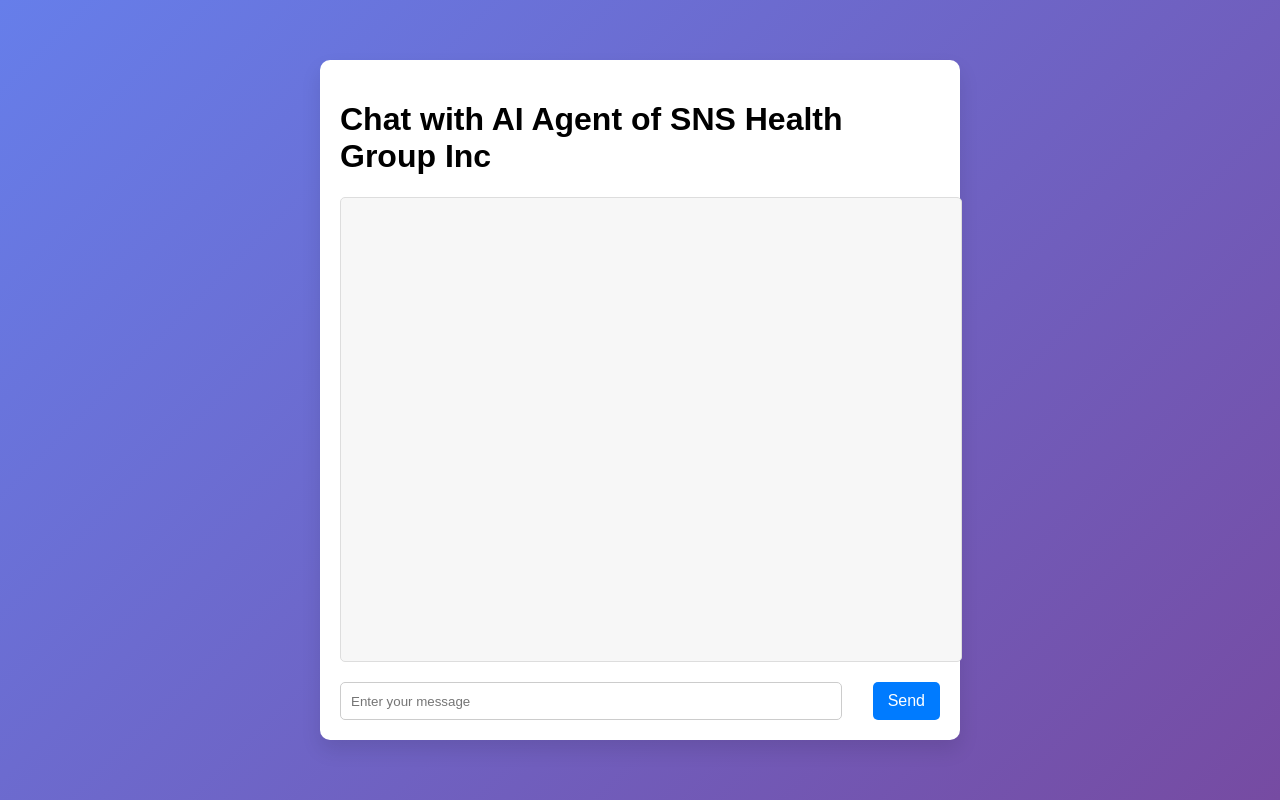
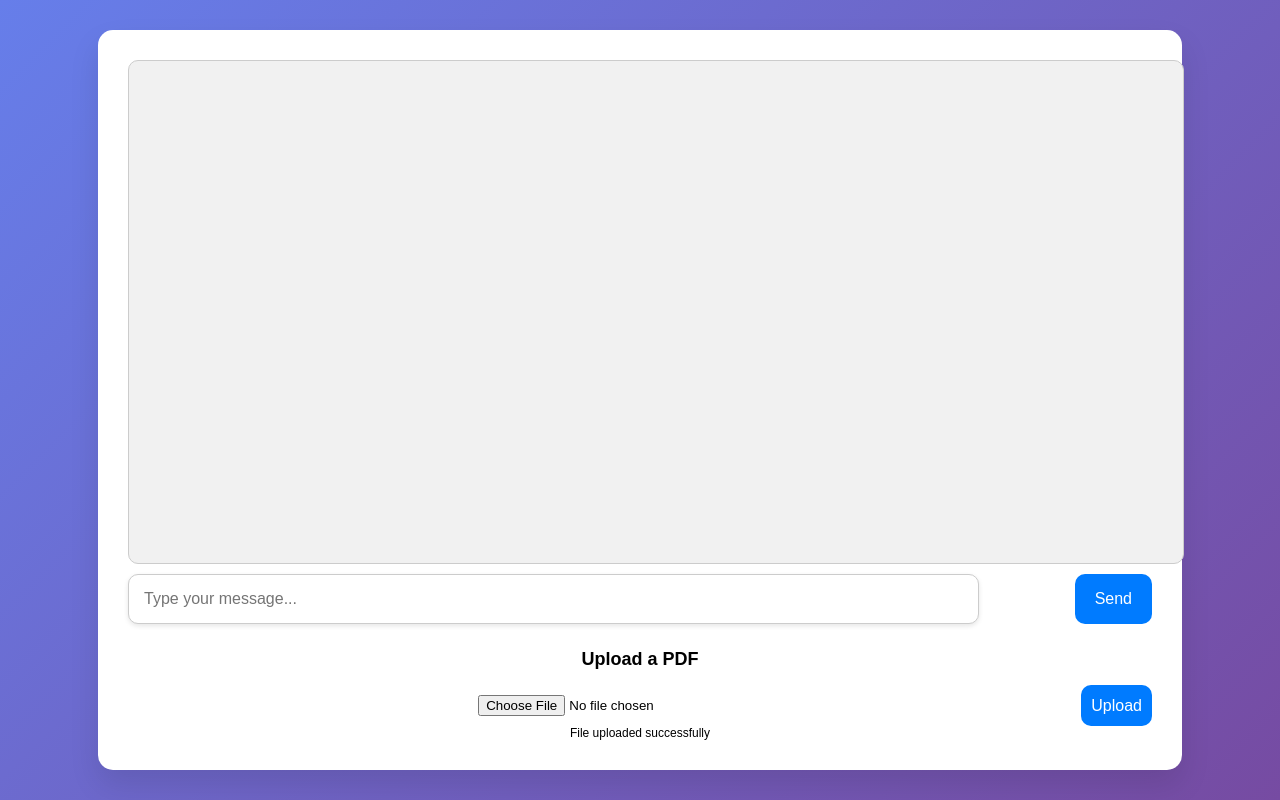
Before and after one commit to STEM-ai/Internal_web_HR_training, a FastAPI app: template templates/chat.html in a window 1280 px wide. Run offline with FastAPI, Linux system fonts and the light colour scheme; the template is opened without the code that fills it, so the values that code supplies are empty; parts of the project's set-up code (start-up, migrations or seed data) failed here and were passed over.

Commit message:
Visual updates

```diff
--- a/document_hash.txt
+++ b/document_hash.txt
@@ -1 +1 @@
-1c3c4bc30bf1da936565a2f6bda944593fd86fb05ab99bea51ac84b624dcba4d
+2adaa3d1e9a33b81f958f9551a0c5d4769912b01de55b07303b7622fa670cfd4
--- a/main.py
+++ b/main.py
@@ -29,12 +29,12 @@ load_dotenv()
 
 llm = ChatOpenAI(model="gpt-4o-mini", temperature=0)
 
-DOCUMENT_PATH = "docs/Template_pitch.pdf"
+DOCUMENT_PATH = "docs/HR_internal.pdf"
 HASH_FILE = "document_hash.txt"
 VECTOR_STORE_PATH = "faiss_vector_db"
 
 # Password for security
-PASSWORD = "test" #PASSWORD = os.getenv('ACCESS_PASSWORD', 'securepassword') # = test
+PASSWORD = "test"  #PASSWORD = os.getenv('ACCESS_PASSWORD', 'securepassword') # = test
 
 # Store conversation memories and last active time keyed by session_id
 session_memories = {}
@@ -49,6 +49,7 @@ UPLOAD_DIRECTORY = "temp_files"
 if not os.path.exists(UPLOAD_DIRECTORY):
     os.makedirs(UPLOAD_DIRECTORY)
 
+
 # Function to calculate file hash
 def calculate_file_hash(filepath):
     logger.info(f"Calculating hash for file: {filepath}")
@@ -57,6 +58,7 @@ def calculate_file_hash(filepath):
         while chunk := file.read(8192):
             hash_algo.update(chunk)
     return hash_algo.hexdigest()
+
 
 # Function to check if the document has changed
 def document_changed():
@@ -73,6 +75,7 @@ def document_changed():
     logger.info("Document has changed.")
     return True
 
+
 # Function to load and ingest documents
 def ingest_docs():
     logger.info("Starting document ingestion process.")
@@ -80,15 +83,18 @@ def ingest_docs():
     docs = loader.load()
     logger.info(f"Loaded {len(docs)} documents.")
 
-    text_splitter = RecursiveCharacterTextSplitter(chunk_size=1000, chunk_overlap=200)
+    text_splitter = RecursiveCharacterTextSplitter(chunk_size=1000,
+                                                   chunk_overlap=200)
     chunks = text_splitter.split_documents(docs)
     logger.info(f"Split documents into {len(chunks)} chunks.")
 
     embeddings = OpenAIEmbeddings()
     vectorstore = FAISS.from_documents(documents=chunks, embedding=embeddings)
     vectorstore.save_local(VECTOR_STORE_PATH)
-    logger.info("Document successfully ingested and stored in the vector database.")
+    logger.info(
+        "Document successfully ingested and stored in the vector database.")
     return vectorstore
+
 
 # Load or initialize the document vector store
 if document_changed():
@@ -96,16 +102,21 @@ if document_changed():
     retriever = vectorstore.as_retriever()
 else:
     logger.info("Loading existing vector store.")
-    vectorstore = FAISS.load_local(VECTOR_STORE_PATH, OpenAIEmbeddings(), allow_dangerous_deserialization=True)
+    vectorstore = FAISS.load_local(VECTOR_STORE_PATH,
+                                   OpenAIEmbeddings(),
+                                   allow_dangerous_deserialization=True)
     retriever = vectorstore.as_retriever()
+
 
 # Function to get memory for a session, creating it if it doesn't exist
 def get_conversation_memory(session_id):
     if session_id not in session_memories:
-        logger.info(f"Creating new conversation memory for session: {session_id}")
+        logger.info(
+            f"Creating new conversation memory for session: {session_id}")
         session_memories[session_id] = ConversationBufferMemory()
     last_active_time[session_id] = time.time()  # Update last active time
     return session_memories[session_id]
+
 
 # Cleanup inactive sessions
 def cleanup_sessions(timeout=3600):  # Timeout in seconds (1 hour)
@@ -118,7 +129,9 @@ def cleanup_sessions(timeout=3600):  # Timeout in seconds (1 hour)
     for session_id in to_remove:
         session_memories.pop(session_id, None)
         last_active_time.pop(session_id, None)
-        logger.info(f"Session {session_id} has been cleaned up due to inactivity.")
+        logger.info(
+            f"Session {session_id} has been cleaned up due to inactivity.")
+
 
 # Function to clear the .cache directory
 def clear_cache():
@@ -129,12 +142,14 @@ def clear_cache():
     except Exception as e:
         logger.error(f"Error while clearing cache: {e}")
 
+
 # Background task to clear inactive sessions and cache every 20 minutes
 async def periodic_reset():
     while True:
         await asyncio.sleep(20 * 60)  # Wait for 20 minutes
         cleanup_sessions()
         clear_cache()
+
 
 app = FastAPI(title="LangChain Server with Knowledge Base")
 app.mount("/static", StaticFiles(directory="static"), name="static")
@@ -145,15 +160,18 @@ UPLOAD_DIRECTORY = "temp_files"
 if not os.path.exists(UPLOAD_DIRECTORY):
     os.makedirs(UPLOAD_DIRECTORY)
 
+
 # Model to handle chat input with session_id
 class ChatInput(BaseModel):
     session_id: str
     input_text: str
 
+
 # Login Page
 @app.get("/", response_class=HTMLResponse)
 async def root(request: Request):
     return RedirectResponse(url="/login")
+
 
 # Verify password and set a session cookie
 @app.post("/login")
@@ -168,17 +186,20 @@ async def login(response: Response, password: str = Form(...)):
             key="session_token",
             value=session_token,
             httponly=False,  # Allow JavaScript to access the cookie
-            secure=False,    # Set to True in production with HTTPS
-            path="/"         # Set the cookie for the root path so it's accessible everywhere
+            secure=False,  # Set to True in production with HTTPS
+            path=
+            "/"  # Set the cookie for the root path so it's accessible everywhere
         )
 
         return response
     else:
         raise HTTPException(status_code=403, detail="Invalid password")
 
+
 @app.get("/login", response_class=HTMLResponse)
 async def login_page(request: Request):
     return templates.TemplateResponse("login.html", {"request": request})
+
 
 # Chat page that requires login
 @app.get("/chat-page", response_class=HTMLResponse)
@@ -188,6 +209,7 @@ async def get_chat_page(request: Request):
         return templates.TemplateResponse("chat.html", {"request": request})
     else:
         raise HTTPException(status_code=403, detail="Unauthorized")
+
 
 # Chat functionality restricted by session
 @app.post("/chat")
@@ -201,7 +223,8 @@ async def chat(request: Request):
         input_data = ChatInput(**body)
         session_id = input_data.session_id
         input_text = input_data.input_text
-        logger.info(f"Received user input for session {session_id}: {input_text}")
+        logger.info(
+            f"Received user input for session {session_id}: {input_text}")
     except Exception as e:
         logger.error(f"Error parsing input data: {e}")
         return {"error": "Invalid input data"}
@@ -213,7 +236,8 @@ async def chat(request: Request):
         # Retrieve relevant knowledge from the vectorstore
         context = retriever.invoke(input_text)
         context_text = "\n\n".join([doc.page_content for doc in context])
-        logger.info(f"Context retrieved for session {session_id}: {context_text}")
+        logger.info(
+            f"Context retrieved for session {session_id}: {context_text}")
 
         # Build the question with context and memory
         question_with_context = f"{persona_prompt}\n\nContext:\n{context_text}\n\nQuestion: {input_text}"
@@ -225,12 +249,10 @@ async def chat(request: Request):
 
         return {"answer": result}
     except Exception as e:
-        logger.error(f"Error during chat invocation for session {session_id}: {e}")
+        logger.error(
+            f"Error during chat invocation for session {session_id}: {e}")
         return {"error": "Failed to process request"}
 
-
-
-# File upload functionality restricted by session
 @app.post("/upload")
 async def upload_pdf(request: Request, file: UploadFile = File(...)):
     session_token = request.cookies.get("session_token")
@@ -238,16 +260,48 @@ async def upload_pdf(request: Request, file: UploadFile = File(...)):
         raise HTTPException(status_code=403, detail="Unauthorized")
 
     logger.info(f"Received file upload request: {file.filename}")
+
     try:
+        # Save the file to the upload directory
         file_location = f"{UPLOAD_DIRECTORY}/{file.filename}"
         with open(file_location, "wb") as f:
             f.write(await file.read())
         logger.info(f"File '{file.filename}' saved successfully at {file_location}.")
-        return {"message": f"File '{file.filename}' uploaded successfully!"}
+
+        # Ingest the uploaded PDF into the vector store for this session
+        loader = UnstructuredPDFLoader(file_location)
+        docs = loader.load()
+        logger.info(f"Loaded {len(docs)} documents from the uploaded PDF.")
+
+        # Split the documents into chunks for embedding
+        text_splitter = RecursiveCharacterTextSplitter(chunk_size=1000, chunk_overlap=200)
+        chunks = text_splitter.split_documents(docs)
+        logger.info(f"Split the uploaded PDF into {len(chunks)} chunks.")
+
+        # Create embeddings and add them to the vector store for this session
+        embeddings = OpenAIEmbeddings()
+
+        # Check if this session already has a vectorstore
+        session_vectorstore_path = f"faiss_vectorstore_{session_token}"
+        if os.path.exists(session_vectorstore_path):
+            # Load the existing vectorstore for this session
+            vectorstore = FAISS.load_local(session_vectorstore_path, embeddings, allow_dangerous_deserialization=True)
+            logger.info(f"Loaded existing vectorstore for session {session_token}.")
+        else:
+            # Create a new vectorstore if it doesn't exist for this session
+            vectorstore = FAISS.from_documents(documents=chunks, embedding=embeddings)
+            logger.info(f"Created new vectorstore for session {session_token}.")
+
+        # Update the vectorstore with the new document chunks
+        vectorstore.add_documents(chunks)
+        vectorstore.save_local(session_vectorstore_path)
+        logger.info(f"Updated vectorstore for session {session_token} with the new document.")
+
+        return {"message": f"File '{file.filename}' uploaded and ingested successfully!"}
+
     except Exception as e:
-        logger.error(f"Error during file upload: {e}")
+        logger.error(f"Error during file upload and ingestion: {e}")
         return {"error": str(e)}
-
 
 # Start the background task when the FastAPI app starts
 @app.on_event("startup")
--- a/static/app.js
+++ b/static/app.js
@@ -1,21 +1,10 @@
+// Handle chat form submission
 document.getElementById('chat-form').addEventListener('submit', async function (event) {
     event.preventDefault();
     const chatInput = document.getElementById('chat_input').value;
-
-    // Extract session_id from cookies
-    const sessionId = document.cookie
-        .split('; ')
-        .find(row => row.startsWith('session_token='))
-        ?.split('=')[1];
-
-    if (!sessionId) {
-        console.error("Session ID is missing!");
-        return;
-    }
+    const sessionId = document.cookie.split('; ').find(row => row.startsWith('session_token=')).split('=')[1];
 
     const chatBox = document.getElementById('chat-box');
-
-    // Display user message
     const userMessage = document.createElement('div');
     userMessage.classList.add('user-message');
     userMessage.textContent = chatInput;
@@ -38,16 +27,35 @@ document.getElementById('chat-form').addEventListener('submit', async function (
         });
 
         const result = await response.json();
-
-        // Display AI message
         const aiMessage = document.createElement('div');
         aiMessage.classList.add('ai-message');
         aiMessage.textContent = result.answer || "Error: No response from AI";
         chatBox.appendChild(aiMessage);
 
-        // Scroll to the bottom of the chat box
         chatBox.scrollTop = chatBox.scrollHeight;
     } catch (error) {
         console.error("Error sending chat request:", error);
     }
 });
+
+// Handle file upload form submission
+document.getElementById('upload-form').addEventListener('submit', async function (event) {
+    event.preventDefault();
+    const formData = new FormData();
+    const fileInput = document.getElementById('file');
+    formData.append('file', fileInput.files[0]);
+
+    try {
+        const response = await fetch('/upload', {
+            method: 'POST',
+            body: formData
+        });
+
+        const result = await response.json();
+        console.log("Upload result:", result);
+        alert(result.message || "File uploaded successfully!");
+    } catch (error) {
+        console.error("Error uploading file:", error);
+        alert("Error uploading file");
+    }
+});
--- a/static/style.css
+++ b/static/style.css
@@ -1,65 +1,74 @@
 /* Global body styling */
 body {
-  font-family: Arial, sans-serif;
-  background: linear-gradient(135deg, #667eea, #764ba2);
+  font-family: 'Poppins', sans-serif;
+  background: linear-gradient(135deg, #667eea, #764ba2); /* Beautiful background gradient */
   margin: 0;
   height: 100vh;
   display: flex;
   justify-content: center;
   align-items: center;
+  overflow: hidden;
 }
 
-/* Centering and styling the chat container */
+/* Chat container styling */
 .chat-container {
-  background-color: #fff;
-  padding: 20px;
-  border-radius: 10px;
-  box-shadow: 0 10px 20px rgba(0, 0, 0, 0.1);
-  max-width: 600px;
-  width: 100%;
-  height: 80vh;
+  background-color: white;
+  padding: 30px;
+  border-radius: 15px;
+  box-shadow: 0 15px 30px rgba(0, 0, 0, 0.1); /* Deep box shadow for 3D effect */
+  width: 80%;  /* Increase the width to take up more space on the page */
+  max-width: 1200px;  /* Cap the maximum width to keep it readable */
+  height: 85vh; /* Make sure the container takes up the right proportion */
   display: flex;
   flex-direction: column;
   justify-content: space-between;
   position: relative;
+  margin: auto;  /* Ensure it's centered horizontally */
 }
 
-/* Chat box where messages will be displayed */
+/* Center the container vertically and horizontally */
+.chat-container {
+  margin: 0 auto; /* Ensure it is properly centered on the page */
+}
+
+/* Chat box for messages */
 #chat-box {
   border: 1px solid #ccc;
-  padding: 10px;
+  padding: 15px;
   width: 100%;
-  height: 70%;
+  height: 75%; /* Increased height to allocate more space for chat exchanges */
   overflow-y: auto;
-  background-color: #f9f9f9;
-  border-radius: 5px;
-  margin-bottom: 20px;
+  background-color: #f1f1f1; /* Different background color from the page */
+  border-radius: 10px;
+  margin-bottom: 10px;
 }
 
 /* User message styling */
 .user-message {
   text-align: right;
   color: white;
-  background-color: blue;
+  background-color: #4a90e2;
   padding: 10px;
   margin: 5px 0;
-  border-radius: 10px;
+  border-radius: 15px;
   max-width: 80%;
   margin-left: auto;
+  box-shadow: 0 5px 10px rgba(0, 0, 0, 0.1); /* Shadow for user messages */
 }
 
 /* AI message styling */
 .ai-message {
   text-align: left;
   color: white;
-  background-color: green;
+  background-color: #3cb371;
   padding: 10px;
   margin: 5px 0;
-  border-radius: 10px;
+  border-radius: 15px;
   max-width: 80%;
+  box-shadow: 0 5px 10px rgba(0, 0, 0, 0.1); /* Shadow for AI messages */
 }
 
-/* Form styling at the bottom of the chat container */
+/* Form styling for chat input */
 form {
   display: flex;
   justify-content: space-between;
@@ -67,56 +76,44 @@ form {
 
 input[type="text"] {
   width: 80%;
-  padding: 10px;
+  padding: 15px;
   border: 1px solid #ccc;
-  border-radius: 5px;
+  border-radius: 10px;
+  transition: border-color 0.3s ease, box-shadow 0.3s ease;
+  font-size: 16px;
+  box-shadow: 0 2px 5px rgba(0, 0, 0, 0.1); /* Shadow for input field */
 }
 
+input[type="text"]:focus {
+  outline: none;
+  border-color: #764ba2;
+  box-shadow: 0 5px 10px rgba(0, 0, 0, 0.15);
+}
+
+/* Button styling */
 button {
-  padding: 10px 15px;
+  padding: 15px 20px;
   background-color: #007bff;
   color: white;
   border: none;
-  border-radius: 5px;
+  border-radius: 10px;
   cursor: pointer;
   font-size: 16px;
 }
 
-button:hover {
-  background-color: #0056b3;
+/* Upload container */
+.upload-container {
+  margin-top: 10px;
+  text-align: center;
+  font-size: 12px;  /* Reduce the size of the upload area */
 }
 
-/* Scrollable chat box */
-#chat-box {
-  overflow-y: scroll;
-  height: 70%;
-  padding-right: 10px;
-  border-radius: 5px;
-  background-color: #f7f7f7;
-  border: 1px solid #ddd;
+input[type="file"] {
+  display: block;
+  margin: 5px auto; /* Reduce spacing */
+  padding: 5px;
 }
 
-/* User and AI message distinctions */
-.user-message {
-  background-color: #4a90e2;
-  color: white;
-  text-align: right;
-  border-radius: 10px;
-  margin: 5px 0;
-  padding: 10px;
-  width: fit-content;
-  max-width: 70%;
-  align-self: flex-end;
+.upload-container button {
+  padding: 10px; /* Reduce padding */
 }
-
-.ai-message {
-  background-color: #3cb371;
-  color: white;
-  text-align: left;
-  border-radius: 10px;
-  margin: 5px 0;
-  padding: 10px;
-  width: fit-content;
-  max-width: 70%;
-  align-self: flex-start;
-}
--- a/templates/chat.html
+++ b/templates/chat.html
@@ -3,27 +3,102 @@
 <head>
     <meta charset="UTF-8">
     <meta name="viewport" content="width=device-width, initial-scale=1.0">
-    <title>Chat and Upload</title>
+    <title>Chat and PDF Upload</title>
     <link rel="stylesheet" href="/static/style.css">
 </head>
 <body>
+    <div class="chat-container">
+        <!-- Chatbox Section -->
+        <div id="chat-box" class="chat-box">
+            <!-- Chat messages will be displayed here -->
+        </div>
 
-<!-- Main Chat Container -->
-<div class="chat-container">
-    <h1>Chat with AI Agent of SNS Health Group Inc</h1>
+        <!-- Chat input form -->
+        <form id="chat-form">
+            <input type="text" id="chat_input" name="chat_input" placeholder="Type your message..." required>
+            <button type="submit">Send</button>
+        </form>
 
-    <!-- Chat Box -->
-    <div id="chat-box">
-        <!-- Messages will be displayed here -->
+        <!-- PDF Upload Section -->
+        <div class="upload-container">
+            <h2>Upload a PDF</h2>
+            <form id="upload-form" method="POST" enctype="multipart/form-data" action="/upload">
+                <input type="file" id="file" name="file" accept="application/pdf" required>
+                <button type="submit">Upload</button>
+            </form>
+            <!-- Hidden checkbox that will be shown when the upload is successful -->
+            <label>
+                <input type="checkbox" id="upload-success" style="display: none;" disabled>
+                File uploaded successfully
+            </label>
+        </div>
     </div>
 
-    <!-- Chat Form -->
-    <form id="chat-form">
-        <input type="text" id="chat_input" placeholder="Enter your message" required>
-        <button type="submit">Send</button>
-    </form>
-</div>
+    <script>
+        // Handle chat form submission
+        document.getElementById('chat-form').addEventListener('submit', async function(event) {
+            event.preventDefault();
+            const chatInput = document.getElementById('chat_input').value;
+            const sessionId = document.cookie.split('=')[1];  // Extract session_id from cookie
 
-<script src="/static/app.js"></script>
+            const chatData = {
+                session_id: sessionId,
+                input_text: chatInput
+            };
+
+            console.log("Sending chat data:", chatData);
+
+            const response = await fetch("/chat", {
+                method: "POST",
+                headers: {
+                    "Content-Type": "application/json",
+                },
+                body: JSON.stringify(chatData),
+            });
+
+            const result = await response.json();
+            console.log("Chat response:", result);
+
+            // Display chat message in chat-box
+            const chatBox = document.getElementById('chat-box');
+            const userMessage = document.createElement('div');
+            userMessage.classList.add('user-message');
+            userMessage.innerText = chatInput;
+            chatBox.appendChild(userMessage);
+
+            const botMessage = document.createElement('div');
+            botMessage.classList.add('ai-message');
+            botMessage.innerText = result.answer;
+            chatBox.appendChild(botMessage);
+
+            // Clear input
+            document.getElementById('chat_input').value = '';
+        });
+
+        // Handle PDF upload form submission
+        document.getElementById('upload-form').addEventListener('submit', async function(event) {
+            event.preventDefault();
+
+            const formData = new FormData();
+            const fileInput = document.getElementById('file');
+            formData.append('file', fileInput.files[0]);
+
+            const response = await fetch("/upload", {
+                method: "POST",
+                body: formData
+            });
+
+            const result = await response.json();
+            if (response.ok) {
+                console.log("Upload successful:", result.message);
+                // Show the checkbox when upload is successful
+                document.getElementById('upload-success').style.display = 'inline-block';
+                document.getElementById('upload-success').checked = true;
+            } else {
+                console.error("Upload failed:", result.error);
+                alert("File upload failed!");
+            }
+        });
+    </script>
 </body>
 </html>
```
Also changed, not shown: 5 other files.
